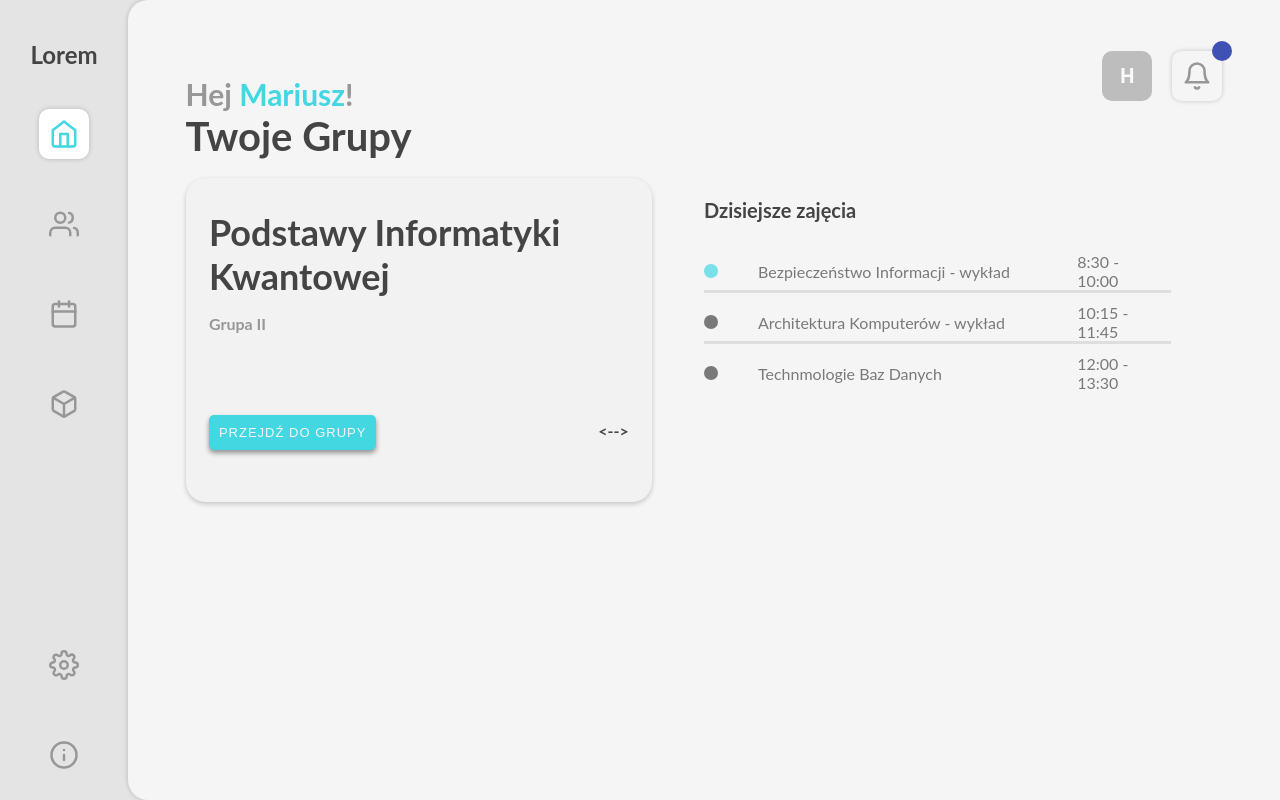
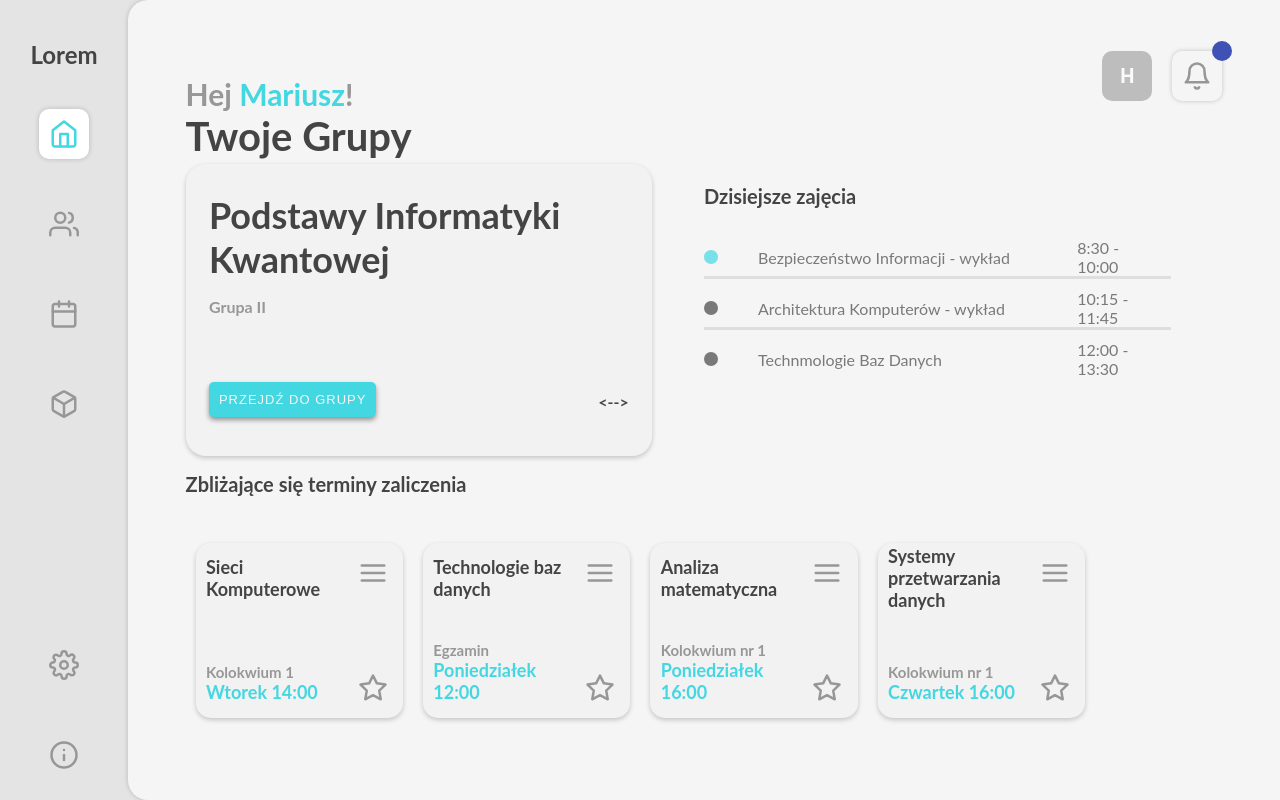
Before and after one commit to maciek1651g/SuperZespol2500K, a React (Create React App) app: page / in a window 1280 px wide. Built offline with nearby package versions, Linux system fonts and the light colour scheme; the HTML template or start-up script is replaced by a standard one.

Commit message:
prototype main page

```diff
--- a/src/MainPage/MainPage.js
+++ b/src/MainPage/MainPage.js
@@ -6,6 +6,7 @@ import CheckBox from './../LoginPage/CheckBox.js';
 import React from "react";
 import {Avatar, Badge} from "@material-ui/core";
 import ListElement from "./ListElement";
+import TestBox from "./TestBox";
 
 const Svg = (props) => {
     return (
@@ -80,15 +81,15 @@ const MainPage = () => {
                         </div>
                     </div>
                     <div className={stylesMainPage.rightMiddle}>
-                        <p style={{fontSize: "40px", margin: "0"}}>Twoje Grupy</p>
-                        <div style={{width: "100%", height: "100%", display: "flex", flexDirection: "row"}}>
+                        <p style={{fontSize: "40px", margin: "0", height: "10%"}}>Twoje Grupy</p>
+                        <div style={{width: "100%", height: "90%", display: "flex", flexDirection: "row"}}>
                             <div className={stylesMainPage.middleContent}>
                                 <div className={stylesMainPage.middleContentLeft}>
                                     <div style={{width: "90%", height: "60%"}}>
                                         <p style={{fontSize: "36px", margin: "0"}}>Podstawy Informatyki Kwantowej</p>
                                         <p style={{color: "#979797"}}>Grupa II</p>
                                     </div>
-                                    <div style={{display: "flex", justifyContent: "space-between",width: "90%", height: "20%"}}>
+                                    <div style={{display: "flex", justifyContent: "space-between", alignItems: "flex-end",width: "90%", height: "20%"}}>
                                         <div><button className={styles.errorButton + ' ' + styles.buttonStyle}>PRZEJDŹ DO GRUPY</button></div>
                                         <div><p>{"<-->"}</p></div>
                                     </div>
@@ -107,7 +108,16 @@ const MainPage = () => {
                         </div>
                     </div>
                     <div className={stylesMainPage.rightBottom}>
+                        <p style={{fontSize: "20px", margin: "0", height: "10%"}}>Zbliżające się terminy zaliczenia</p>
+                        <div style={{width: "100%", height: "90%", display: "flex", alignItems: "center", justifyContent: "center"}}>
+                            <div className={stylesMainPage.scrollBar + " " + stylesMainPage.mainBottomList}>
+                                <TestBox title="Sieci Komputerowe" testName="Kolokwium 1" date="Wtorek 14:00"/>
+                                <TestBox title="Technologie baz danych" testName="Egzamin" date="Poniedziałek 12:00"/>
+                                <TestBox title="Analiza matematyczna" testName="Kolokwium nr 1" date="Poniedziałek 16:00"/>
+                                <TestBox title="Systemy przetwarzania danych" testName="Kolokwium nr 1" date="Czwartek 16:00"/>
 
+                            </div>
+                        </div>
                     </div>
                 </div>
             </div>
--- /dev/null
+++ b/src/MainPage/TestBox.js
@@ -0,0 +1,26 @@
+import React from "react";
+import stylesMainPage from './stylesMainPage.module.css';
+import styles from "../LoginPage/loginStyle.module.css";
+
+
+const TestBox = (props) => {
+
+    const menuIcon = <svg className={styles.svgIcon} viewBox="0 0 24 24"><line x1="3" y1="12" x2="21" y2="12"></line><line x1="3" y1="6" x2="21" y2="6"></line><line x1="3" y1="18" x2="21" y2="18"></line></svg>
+    const starIco = <svg className={styles.svgIcon} viewBox="0 0 24 24"><polygon points="12 2 15.09 8.26 22 9.27 17 14.14 18.18 21.02 12 17.77 5.82 21.02 7 14.14 2 9.27 8.91 8.26 12 2"></polygon></svg>
+
+    return (
+        <div className={stylesMainPage.testBox}>
+            <div style={{width: "90%", height: "40%", display: "flex", alignItems: "center", position: "relative"}}>
+                <div style={{fontSize: "18px", fontWeight: "bold", width: "80%"}}><p>{props.title}</p></div>
+                <div style={{position: "absolute", right: "5px", top: "15px", color: "#979797", height: "30px", cursor: "pointer"}}>{menuIcon}</div>
+            </div>
+            <div style={{width: "90%", height: "60%", display: "flex", flexDirection: "column", justifyContent: "flex-end", position: "relative"}}>
+                <div style={{fontSize: "15px", fontWeight: "bold", width: "80%", color: "#979797"}}><p style={{margin: "0"}}>{props.testName}</p></div>
+                <div style={{fontSize: "18px", fontWeight: "bold", width: "80%", color: "#43D7E2", margin:"0 0 15px 0"}}><p style={{margin: "0"}}>{props.date}</p></div>
+                <div style={{position: "absolute", right: "5px", bottom: "15px", color: "#979797", height: "30px", cursor: "pointer"}}>{starIco}</div>
+            </div>
+        </div>
+    )
+}
+
+export default TestBox
--- a/src/MainPage/stylesMainPage.module.css
+++ b/src/MainPage/stylesMainPage.module.css
@@ -135,6 +135,7 @@
 .scrollBar::-webkit-scrollbar
 {
     width: 5px;
+    height: 5px;
     background-color: #B3B3B3;
 }
 
@@ -143,3 +144,28 @@
     background-color: #4CD5DF;
     border-radius: 10px;
 }
+
+.mainBottomList
+{
+    display: flex;
+    flex-direction: row;
+    align-items: center;
+    width: 100%;
+    height: 90%;
+    overflow-y: hidden;
+    overflow-x: scroll;
+}
+
+.testBox
+{
+    display: flex;
+    flex-direction: column;
+    align-items: center;
+    height: 75%;
+    width: 20%;
+    min-width: 200px;
+    background-color: #F2F2F2;
+    border-radius: 15px;
+    box-shadow: 0 2px 5px 0 rgba(0,0,0,0.2);
+    margin: 0 10px;
+}
```
